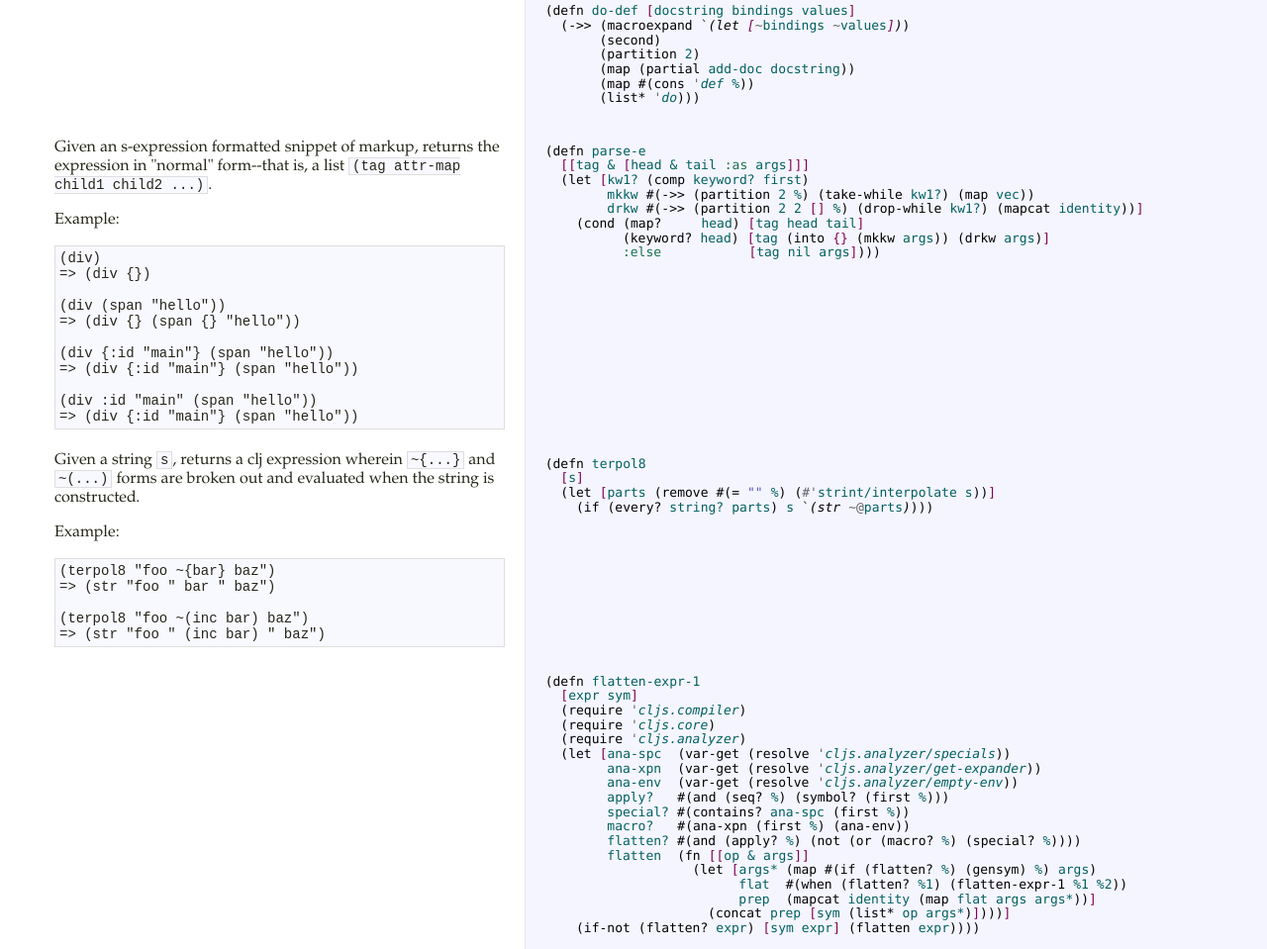
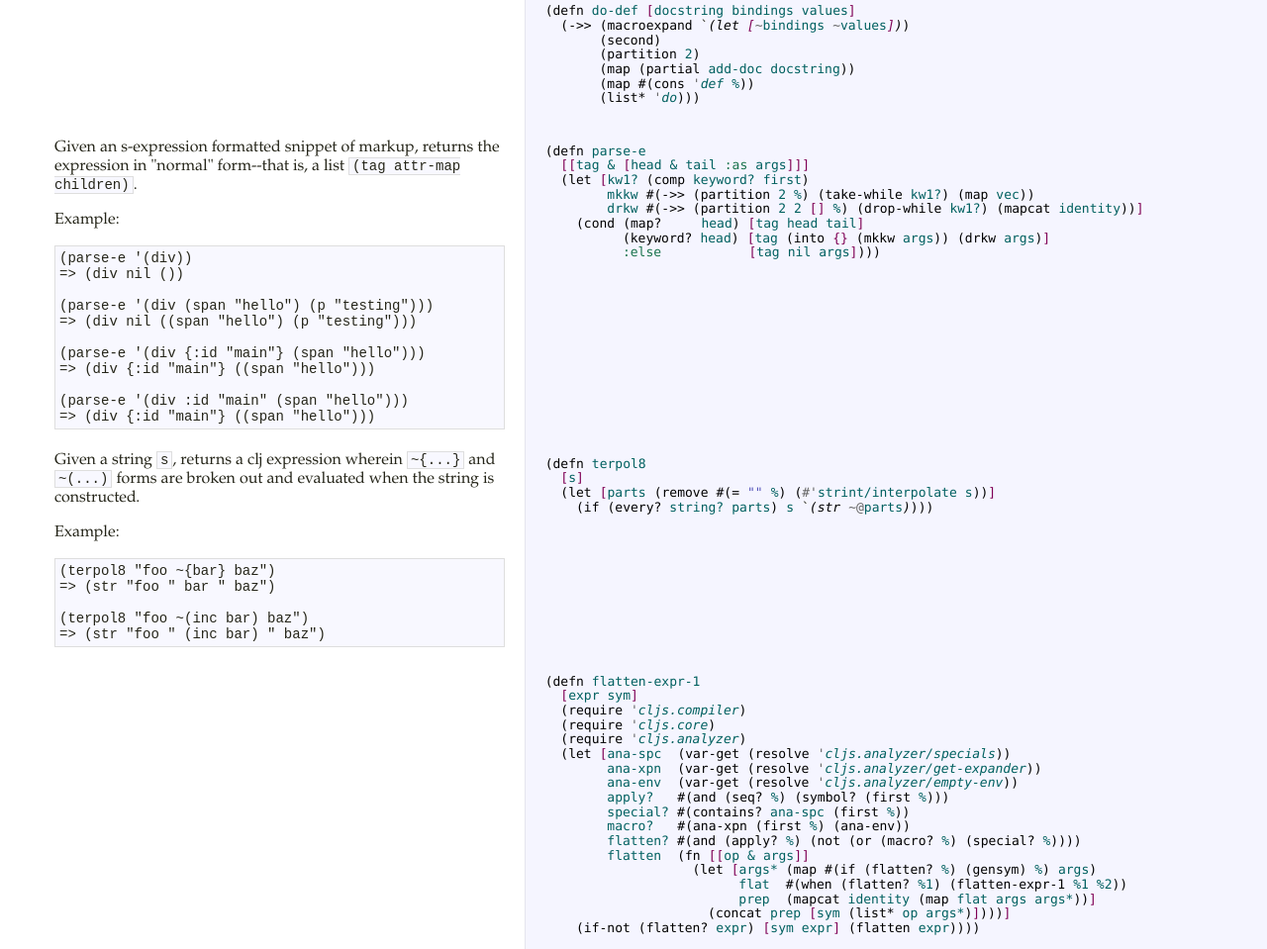
Before and after one commit to hoplon/hoplon, a plain HTML site: page index.html in a window 1280 px wide. Shown: the part 950-1909 px from the top of the page at 99% size. Drawn offline with Linux system fonts and the light colour scheme.

Commit message:
Update documentation

```diff
--- a/index.html
+++ b/index.html
@@ -3048,21 +3048,21 @@ net.brehaut.ClojureTools = (function (SH) {
        (map (partial add-doc docstring))
        (map #(cons 'def %))
        (list* 'do)))</pre></td></tr><tr><td class="docs"><p>Given an s-expression formatted snippet of markup, returns the expression in
-  "normal" form--that is, a list <code>(tag attr-map child1 child2 ...)</code>.</p>
+  "normal" form--that is, a list <code>(tag attr-map children)</code>.</p>
 
 <p>  Example:</p>
 
-<pre><code>(div)
-=&gt; (div {})
-
-(div (span "hello"))
-=&gt; (div {} (span {} "hello"))
-
-(div {:id "main"} (span "hello"))
-=&gt; (div {:id "main"} (span "hello"))
-
-(div :id "main" (span "hello"))
-=&gt; (div {:id "main"} (span "hello"))
+<pre><code>(parse-e '(div))
+=&gt; (div nil ())
+
+(parse-e '(div (span "hello") (p "testing")))
+=&gt; (div nil ((span "hello") (p "testing")))
+
+(parse-e '(div {:id "main"} (span "hello")))
+=&gt; (div {:id "main"} ((span "hello")))
+
+(parse-e '(div :id "main" (span "hello")))
+=&gt; (div {:id "main"} ((span "hello")))
 </code></pre>
 </td><td class="codes"><pre class="brush: clojure">(defn parse-e
   [[tag &amp; [head &amp; tail :as args]]]
```
